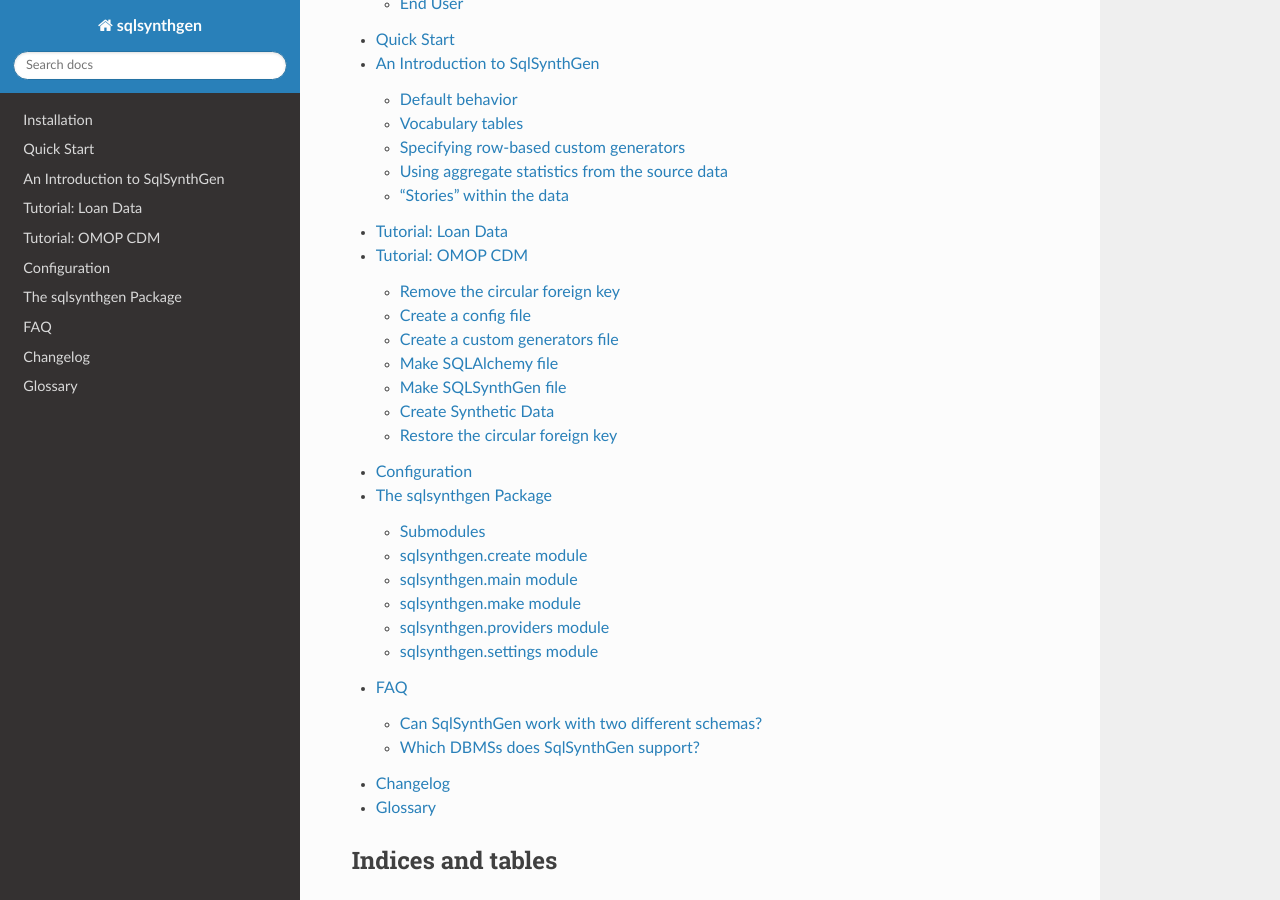
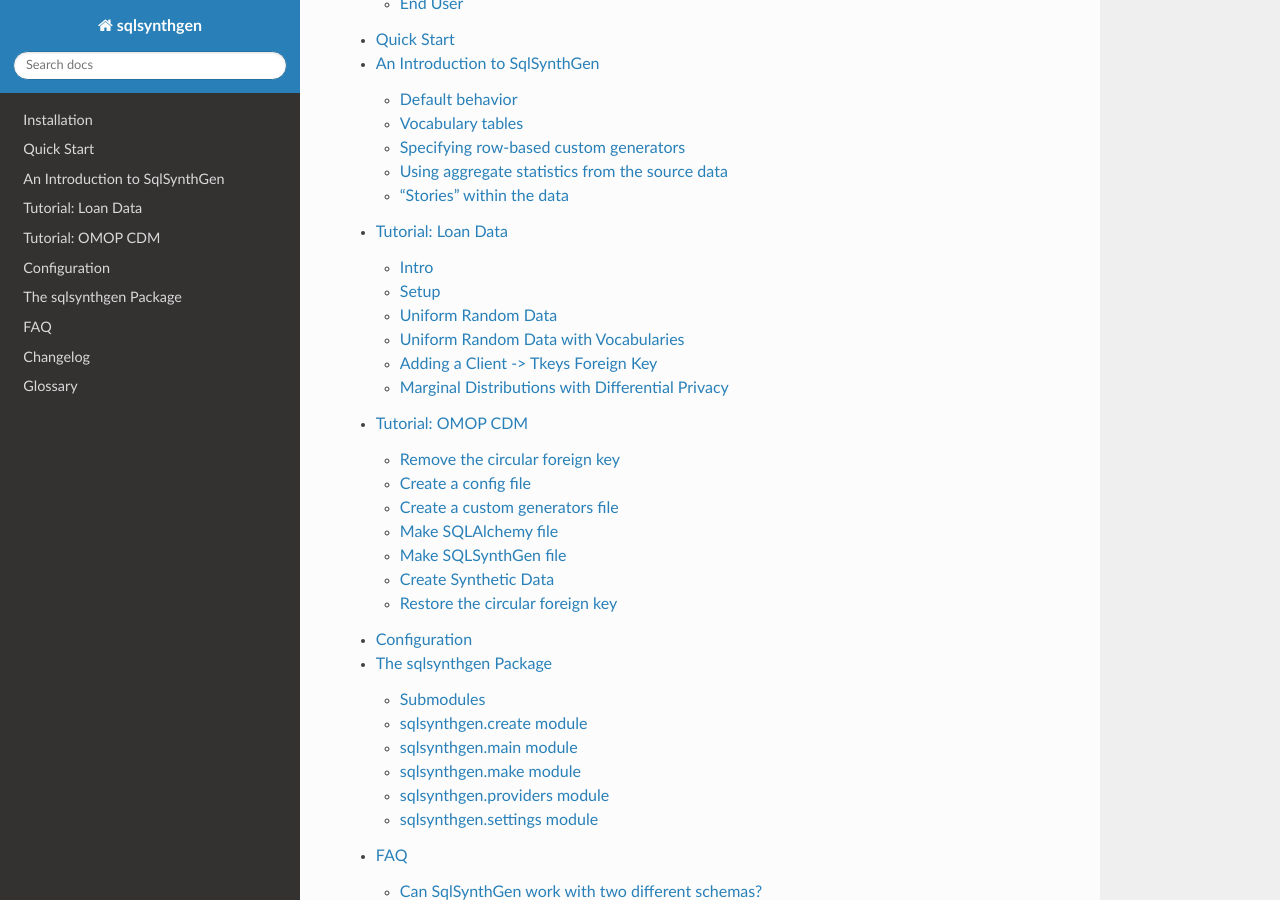
Before and after one commit to alan-turing-institute/sqlsynthgen, a Sphinx documentation site: the page built from docs/source/index.rst, in a window 1280 px wide and 900 px high, scrolled down 558 px. Built offline with Sphinx 7.4.7 and the Read the Docs theme 2.0.0, drawn with Linux system fonts in a browser that asks for light colours; some of the changed lines change nothing that is shown.

Commit message:
Expand on loans tutorial

```diff
--- a/docs/source/tutorials/loan_applications.rst
+++ b/docs/source/tutorials/loan_applications.rst
@@ -1,10 +1,16 @@
 Tutorial: Loan Data
 ===================
+
+Intro
++++++
 
 There are many potential applications of synthetic data in banking and finance where the nature of the data, being both personally and commercially sensitive, may rule out sharing real, identifiable data.
 
 Here, we show how to use SqlSynthGen to generate a simple (uniformly random) synthetic version of the freely-available `PKDD'99 <https://relational.fit.cvut.cz/dataset/Financial>`_ dataset.
 This dataset contains 606 successful and 76 not successful loan applications.
+
+Setup
++++++
 
 The PKDD'99 dataset is stored on a MariaDB database, which means that we need a local MariaDB database to store the synthetic data.
 MariaDB installation instructions can be found `here <https://mariadb.org/download/?t=mariadb&p=mariadb&r=11.2.0#entry-header>`_.
@@ -27,6 +33,9 @@
     SRC_DSN="mariadb+pymysql://guest:relational@relational.fit.cvut.cz:3306/Financial_ijs"
     DST_DSN="mariadb+pymysql://myuser:mypassword@localhost:3306/financial"
 
+Uniform Random Data
++++++++++++++++++++
+
 We run SqlSynthGen's ``make-tables`` command to create a file called ``orm.py`` that contains the schema of the source database.
 
 .. code-block:: console
@@ -36,16 +45,32 @@
 Inspecting the ``orm.py`` file, we see that the ``tkeys`` table has column called ``goodClient``, which is a ``TINYINT``.
 SqlSynthGen doesn't know what to do with ``TINYINT`` columns, so we need to create a config file to tell it how to handle them. This isn't necessary for normal ``Integer`` columns.
 
+.. list-table:: tkeys
+   :header-rows: 1
+
+   * - id
+     - goodClient
+   * - 0
+     - 1
+   * - 1
+     - 0
+   * - 2
+     - 0
+   * - 3
+     - 0
+
+Looking at the ``goodClient`` values, we see that they are always 0 or 1 so we will pick randomly from 0 and 1 for our synthetic value:
+
 **config.yaml**
 
-.. literalinclude:: ../../../tests/examples/loans/config.yaml
+.. literalinclude:: ../../../tests/examples/loans/config1.yaml
    :language: yaml
 
 We run SqlSynthGen's ``make-generators`` command to create ``ssg.py``, which contains a generator class for each table in the source database:
 
 .. code-block:: console
 
-    $ sqlsynthgen make-generators --config config.yaml
+    $ sqlsynthgen make-generators --config config1.yaml
 
 We then run SqlSynthGen's ``create-tables`` command to create the tables in the destination database:
 
@@ -61,5 +86,124 @@
 
     $ sqlsynthgen create-data --num-passes 100
 
-This will make 100 rows in each of the nine tables.
+This will make 100 rows in each of the nine tables with entirely random data.
+
+Uniform Random Data with Vocabularies
++++++++++++++++++++++++++++++++++++++
+
+We can do better than uniform random data, however.
+We notice that the ``districts`` table doesn't contain any sensitive data so we choose to copy it whole to the destination database:
+
+**config.yaml**
+
+.. literalinclude:: ../../../tests/examples/loans/config2.yaml
+   :language: yaml
+
+We can delete and re-create the synthetic data with:
+
+.. code-block:: console
+
+    $ sqlsynthgen remove-data
+    $ sqlsynthgen create-vocab
+    $ sqlsynthgen create-data --num-passes 100
+
+This will give us an exact copy of the ``districts`` table.
+
+.. list-table:: districts
+   :header-rows: 1
+
+   * - id
+     - A2
+     - A3
+     - A4
+     - A5
+     - ...
+   * - 1
+     - Hl.m. Praha
+     - Prague
+     - 1204953
+     - 0
+   * - 2
+     - Benesov central
+     - Bohemia
+     - 88884
+     - 80
+   * - 3
+     - Beroun central
+     - 75232
+     - 55
+
+Adding a Client -> Tkeys Foreign Key
+++++++++++++++++++++++++++++++++++++
+
+We notice that the source database does not have a foreign key constraint between the ``clients.tkey_id`` column and the ``tkeys.id`` column, even though it looks like there ought to be one.
+
+We add it manually to the orm.py file
+
+**orm.py**:
+
+.. code-block:: python3
+   :linenos:
+
+   class Clients(Base):
+       __tablename__ = 'clients'
+       __table_args__ = (
+           ForeignKeyConstraint(['district_id'], ['districts.id'], ondelete='CASCADE', onupdate='CASCADE', name='clients_ibfk_1'),
+           # Added manually
+           ForeignKeyConstraint(['tkey_id'], ['tkeys.id'], ondelete='CASCADE', onupdate='CASCADE',
+                             name='clients_tkey_id'),
+       )
+
+       id = Column(INTEGER(11), primary_key=True)
+       ...
+
+We'll need to recreate the ``ssg.py`` file, the destination database and the data
+
+.. code-block:: console
+
+    $ sqlsynthgen make-generators --config-file config2.yaml --force
+    $ sqlsynthgen remove-tables --yes
+    $ sqlsynthgen create-tables
+    $ sqlsynthgen create-vocab
+    $ sqlsynthgen create-data --num-passes 100
+
+We now have a FK relationship and all synthetic values of ``clients.tkey_id`` exist in the synthetic ``tkeys.id`` column.
+
+Marginal Distributions with Differential Privacy
+++++++++++++++++++++++++++++++++++++++++++++++++
+
+For many of the remaining categorical columns, such as ``cards.type``
+
+.. list-table:: districts
+   :header-rows: 1
+
+   * - id
+     - disp_id
+     - type
+     - issued
+   * - 1
+     - 9
+     - gold
+     - 1998-10-16
+   * - 2
+     - 19
+     - classic
+     - 1998-03-13
+   * - 3
+     - 41
+     - gold
+     - 1995-09-03
+
+we may decide that we want to use the real values in the right proportions.
+We can take the real values in the right proportions, and even add noise to make them differentially private by using the source-statistics and smartnoise SQL features:
+
+.. literalinclude:: ../../../tests/examples/loans/config3.yaml
+   :language: yaml
+
+As before, we will need to re-create ``ssg.py`` and the data.
+
+
+
+ToDo
+**
 The data will be entirely random so you may wish to fine tune it using the source-statistics, custom generators or "story generators" explained in the longer :ref:`introduction <introduction>`.
```
Also changed, not shown: 4 other files.
